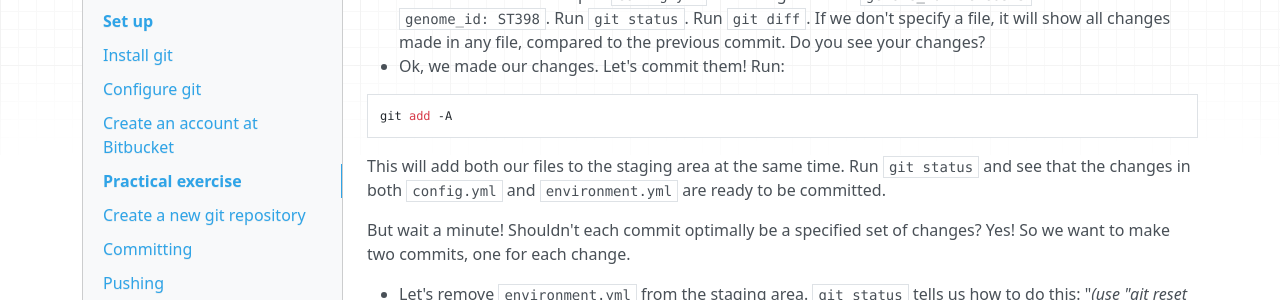
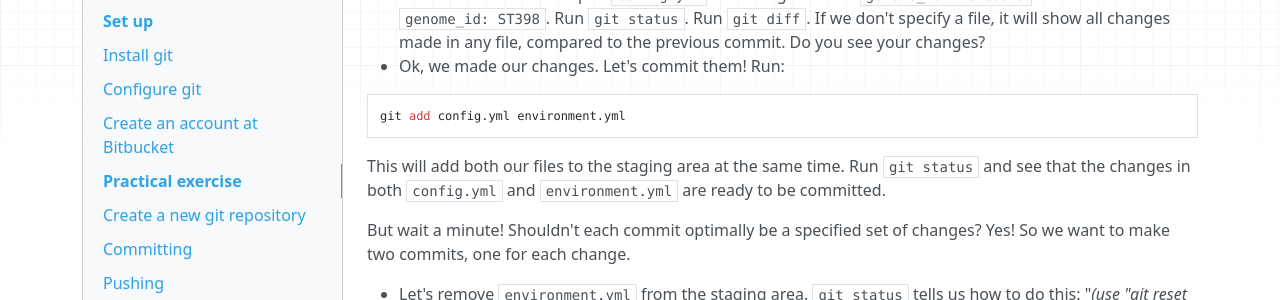
Before and after one commit to NBISweden/workshop-reproducible-research, an MkDocs documentation site: the page built from docs/git.md, in a window 1280 px wide and 900 px high, scrolled down 4117 px. Shown: the part 151-451 px from the top of the window. Built offline with MkDocs 1.6.1, drawn with Linux system fonts in a browser that asks for light colours; nearby versions of some CDN libraries; old or Windows-style settings are respelled for this version of MkDocs.

Commit message:
remove git add -A

````diff
--- a/docs/git.md
+++ b/docs/git.md
@@ -136,7 +136,7 @@ The `-m` option adds a commit message. This should be a short description of wha
 * Ok, we made our changes. Let's commit them! Run:
 
 ```bash
-git add -A
+git add config.yml environment.yml
 ```
 
 This will add both our files to the staging area at the same time. Run `git status` and see that the changes in both `config.yml` and `environment.yml` are ready to be committed.
--- a/docs/todo.txt
+++ b/docs/todo.txt
@@ -8,7 +8,6 @@ TODO: Mention MRSA in rmarkdown
 TODO: Mention MRSA in Conda
 TODO: Mention MRSA in Git
 TODO: Screenshot from Bitbucket in Git
-TODO: Avoid git add -A (could be .* files that should not be added)
 TODO: Add ipynb to screenshots
 TODO: Move/copy first paragraph of "R Markdown in a reproducible research setting" to intro
 TODO: Syntax highlighting in rmarkdown
````
